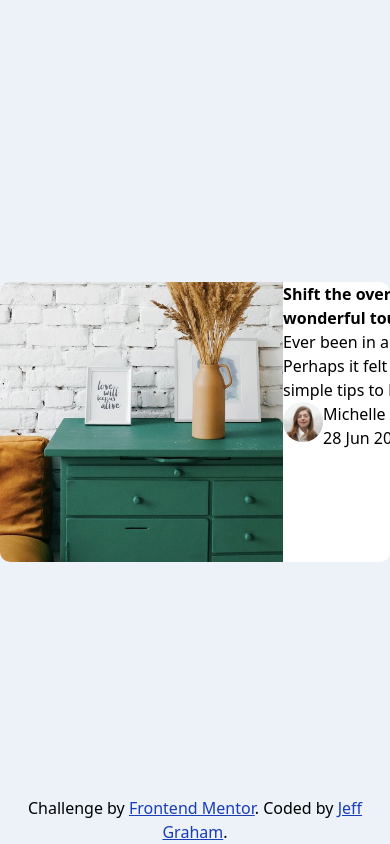
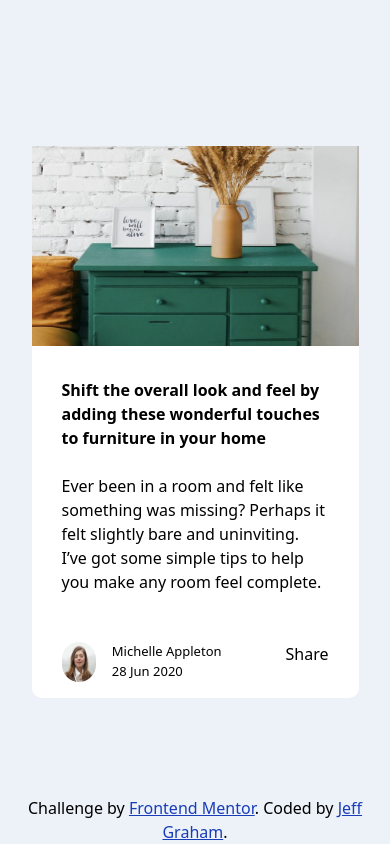
Before and after one commit to jeffgrahamcodes/article-preview-component, a website: page src/index.html in a window 390 px wide. Drawn offline with Linux system fonts and the light colour scheme.

Commit message:
style card on mobile

```diff
--- a/src/index.html
+++ b/src/index.html
@@ -21,35 +21,40 @@
   <body
     class="h-lvh flex justify-center items-center bg-(--gray-200)"
   >
-    <main class="bg-white rounded-[10px] overflow-hidden">
-      <article class="flex w-[730px] h-[280px]">
+    <main class="bg-white rounded-[10px] md:overflow-hidden">
+      <article
+        class="flex flex-col md:flex-col w-[327px] md:w-[730px] md:h-[280px]"
+      >
         <figure>
           <img
-            class="w-[285px] h-full object-cover object-left"
+            class="w-full h-[200px] md:w-[285px] md:h-full md:object-left"
             src="./images/drawers.jpg"
             alt=""
           />
         </figure>
-        <section class="w-[450px]">
+        <section class="pt-4 px-3.75 pb-2 md:w-[450px] grid gap-6">
+          <section class="grid gap-3">
             <h1 class="font-bold">
-            Shift the overall look and feel by adding these wonderful
-            touches to furniture in your home
+              Shift the overall look and feel by adding these
+              wonderful touches to furniture in your home
             </h1>
             <h2>
               Ever been in a room and felt like something was missing?
               Perhaps it felt slightly bare and uninviting. I’ve got
-            some simple tips to help you make any room feel complete.
+              some simple tips to help you make any room feel
+              complete.
             </h2>
+          </section>
           <section class="flex">
-            <figure>
+            <figure class="pr-2">
               <img
                 class="w-[40px] h-[40px] rounded-full"
                 src="./images/avatar-michelle.jpg"
                 alt=""
               />
             </figure>
-            <section>
-              <h3>Michelle Appleton</h3>
+            <section class="pr-8 text-[13px]">
+              <h3 class="text-nowrap">Michelle Appleton</h3>
               <h4>28 Jun 2020</h4>
             </section>
             <span>Share</span>
--- a/src/input.css
+++ b/src/input.css
@@ -5,5 +5,5 @@
   --gray-500: #6e8098;
   --gray-400: #9daec2;
   --gray-200: #ecf2f8;
-  --spacing: 16px;
+  --spacing: 8px;
 }
```
Also changed, not shown: src/output.css. Lines whose indentation alone changed are shown as unchanged.
